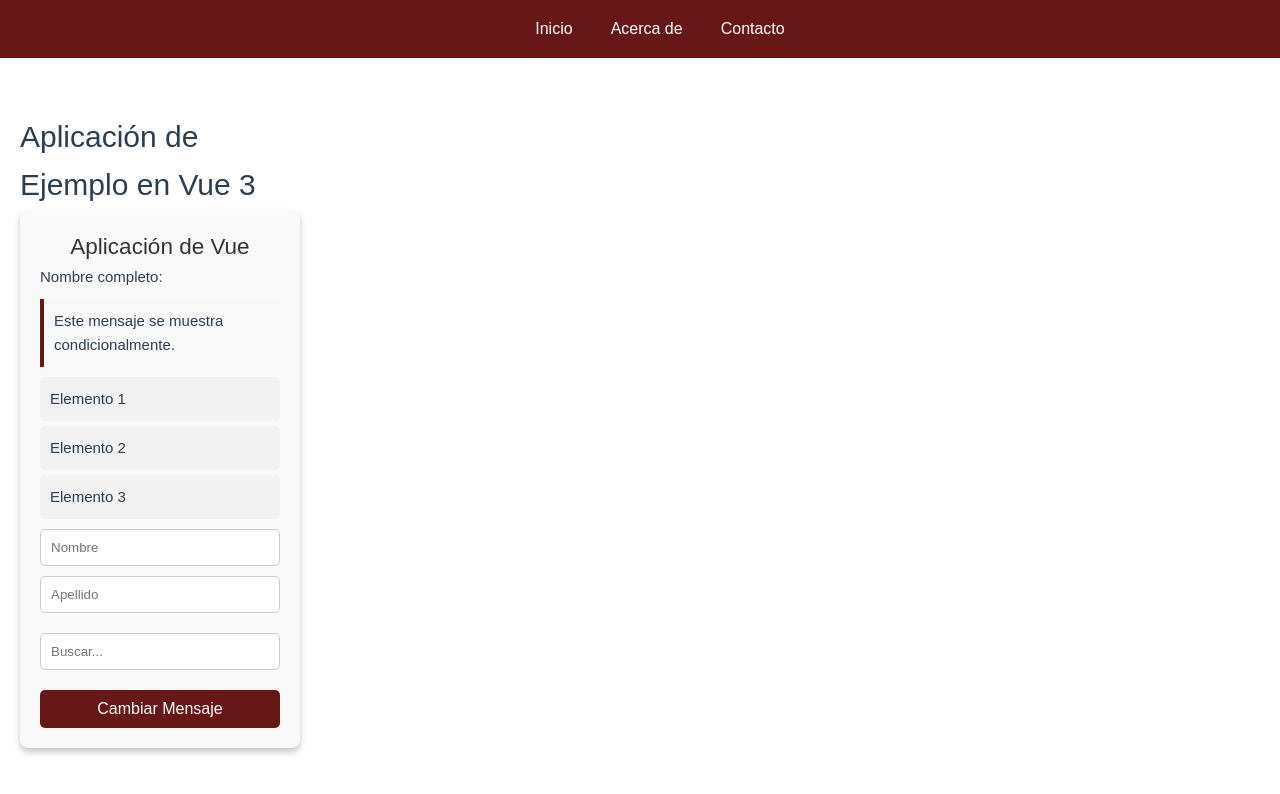
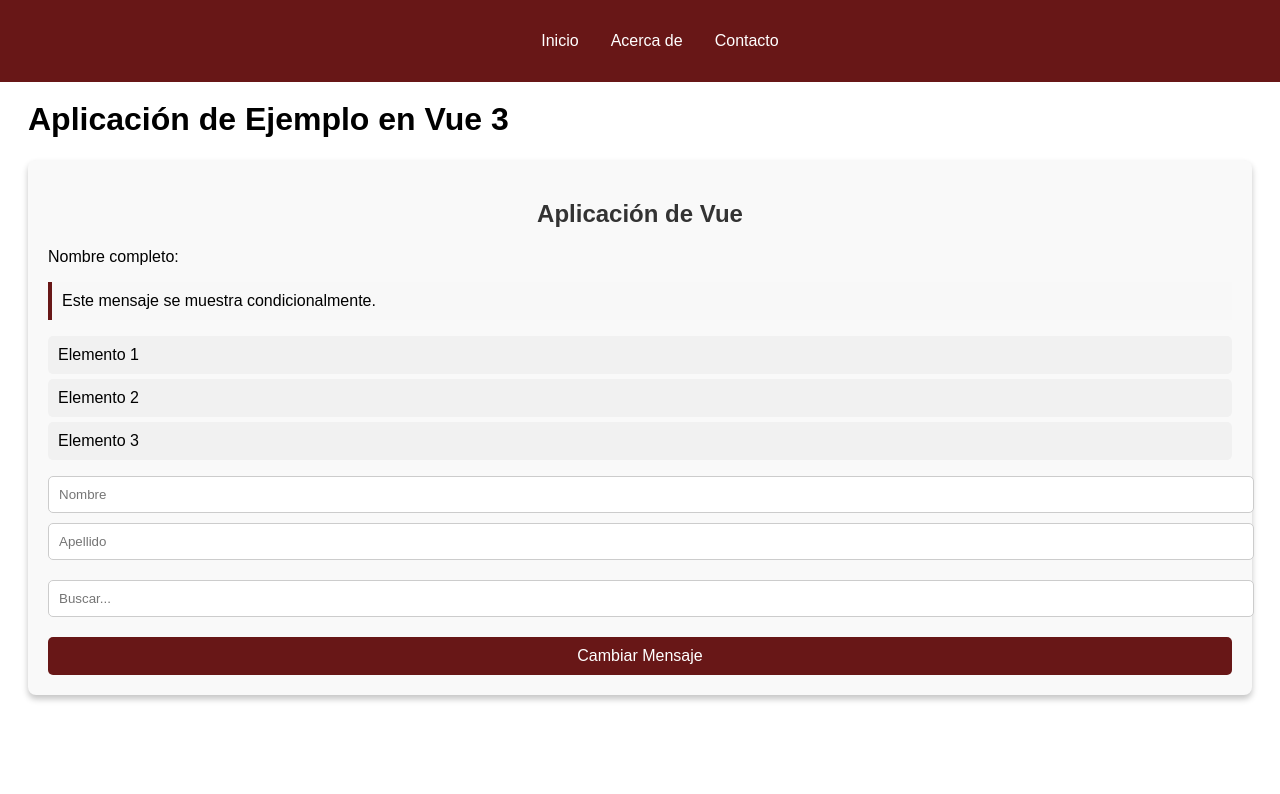
Before and after one commit to intxaurtietadev/investigacion-vue, a Vue app: page / in a window 1280 px wide. Shown: the top 794 px of the page. Built offline with nearby package versions, Linux system fonts and the light colour scheme.

Commit message:
quitar css general

```diff
--- a/src/components/ComponenteThais.vue
+++ b/src/components/ComponenteThais.vue
@@ -52,7 +52,7 @@
       // Observador (watch)
       watch(terminoBusqueda, (nuevoTermino) => {
         if (nuevoTermino.length > 3) {
-          resultados.value = [nuevoTermino, "Resultado 1", "Resultado 2"];
+          resultados.value = [nuevoTermino, "¿Esa es la palabra que quieres buscar?", " ¿Seguro?"];
         } else {
           resultados.value = [];
         }
--- a/src/components/Nav.vue
+++ b/src/components/Nav.vue
@@ -17,36 +17,36 @@ export default {
 </script>
 
 <style scoped>
-/* Estilos para la barra de navegación */
+
 .navbar-container {
-  width: 100%; /* Ocupa todo el ancho de la pantalla */
-  position: fixed; /* Fija la barra en la parte superior */
+  width: 100%;
+  position: fixed;
   top: 0;
   left: 0;
-  z-index: 1000; /* Asegura que esté por encima de otros elementos */
-  background-color: #681717; /* Color de fondo */
+  z-index: 1000;
+  background-color: #681717;
 }
 
 nav {
   display: flex;
-  justify-content: center; /* Centra el contenido horizontalmente */
-  padding: 1rem 0; /* Espaciado interno */
+  justify-content: center;
+  padding: 1rem 0;
 }
 
 .nav-list {
-  list-style: none; /* Elimina los marcadores de lista */
+  list-style: none;
   display: flex;
-  gap: 2rem; /* Espaciado entre los elementos del menú */
+  gap: 2rem;
 }
 
 .nav-list li a {
-  text-decoration: none; /* Elimina el subrayado de los enlaces */
-  color: white; /* Color del texto */
-  font-size: 1rem; /* Tamaño del texto */
-  transition: color 0.3s ease; /* Transición suave para el cambio de color */
+  text-decoration: none;
+  color: white;
+  font-size: 1rem;
+  transition: color 0.3s ease;
 }
 
 .nav-list li a:hover {
-  color: #ffe681; /* Cambia el color al pasar el mouse */
+  color: #ffe681;
 }
 </style>
--- a/src/main.js
+++ b/src/main.js
@@ -1,4 +1,4 @@
-import './assets/main.css'
+// import './assets/main.css'
 
 import { createApp } from 'vue'
 import App from './App.vue'
```
